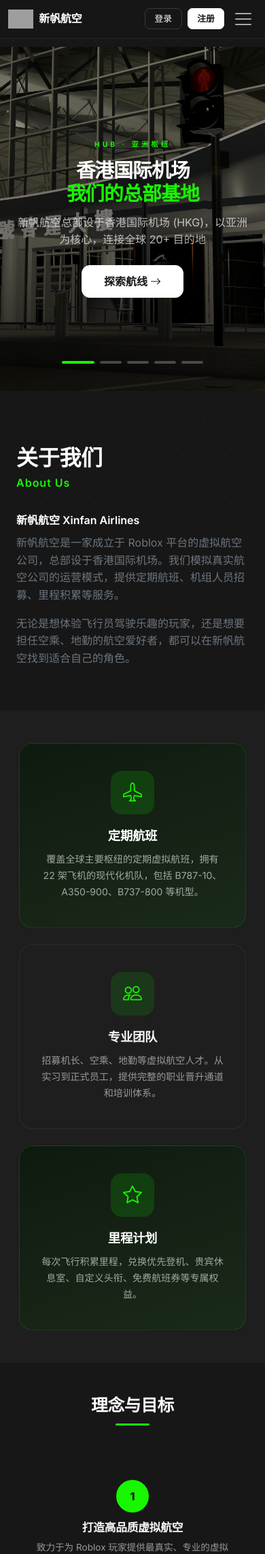
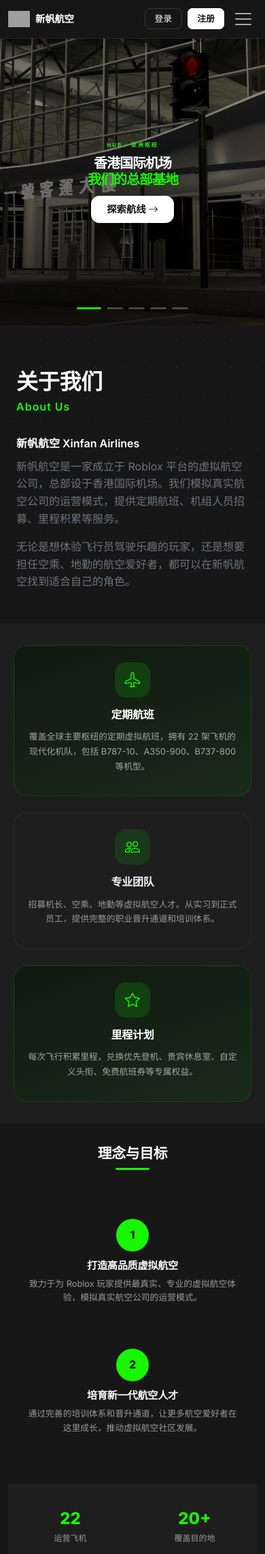
Before and after one commit to hammer-py/xinfan-airlines, a Django app: page / in a window 390 px wide. Shown: the top 2286 px of the page at 68% size. Run offline with Django 5.2, Linux system fonts and the light colour scheme; grey boxes are pictures that could not be loaded.

Commit message:
Add responsive mobile adaptation: breakpoints at 992px, 768px, 576px

```diff
--- a/apps/core/templates/core/home.html
+++ b/apps/core/templates/core/home.html
@@ -113,14 +113,45 @@
     .bg-gray { background: var(--surface); }
     .section-full { width: 100vw; margin-left: calc(-50vw + 50%); margin-right: calc(-50vw + 50%); padding: 5rem 1.5rem; }
     .section-full > .container { max-width: 1140px; }
-    @media (max-width: 768px) { .section-full { padding: 3rem 1rem; } }
     .section-padding { padding: 5rem 0; }
 
+    @media (max-width: 992px) {
+        .service-block { padding: 2rem 1.5rem; }
+        .service-icon { width: 52px; height: 52px; font-size: 1.4rem; margin-bottom: 1rem; }
+        .stat-num { font-size: 2rem; }
+    }
     @media (max-width: 768px) {
-        .hero-slider { height: 60vh; min-height: 380px; margin-top: -0.75rem; }
+        .hero-slider { height: 55vh; min-height: 340px; margin-top: -0.75rem; }
         .slider-arrow { display: none; }
-        .slide-content { padding: 2rem 1.5rem; }
+        .slide-content { padding: 1.5rem 1.5rem; }
+        .slide-content h1 { font-size: 1.5rem; }
+        .slide-content .tag { font-size: 0.55rem; letter-spacing: 3px; }
+        .slide-content p { font-size: 0.85rem; }
+        .section-full { padding: 3rem 0.75rem; }
         .section-padding { padding: 3rem 0; }
+        .service-block { padding: 1.5rem 1rem; }
+        .service-block h3 { font-size: 1rem; }
+        .service-block p { font-size: 0.8rem; }
+        .goal-item { padding: 1.5rem 1rem; }
+        .goal-item h4 { font-size: 0.95rem; }
+        .goal-item p { font-size: 0.8rem; }
+        .stat-num { font-size: 1.75rem; }
+        .stat-label { font-size: 0.75rem; }
+        .title-border { margin: 0.5rem auto 1rem; }
+        .slider-nav { bottom: 1.5rem; }
+        .slider-nav span { width: 24px; height: 3px; }
+        .slider-nav span.active { width: 36px; }
+    }
+    @media (max-width: 576px) {
+        .hero-slider { height: 50vh; min-height: 300px; }
+        .slide-content { padding: 1rem 1rem; }
+        .slide-content h1 { font-size: 1.25rem; }
+        .slide-content p { font-size: 0.78rem; display: none; }
+        .slide-content .tag { font-size: 0.5rem; letter-spacing: 2px; margin-bottom: 0.5rem; }
+        .section-full { padding: 2rem 0.5rem; }
+        .section-padding { padding: 2rem 0; }
+        .service-block { margin-bottom: 0.5rem; }
+        .stat-num { font-size: 1.5rem; }
     }
 </style>
 {% endblock %}
--- a/templates/base.html
+++ b/templates/base.html
@@ -215,12 +215,35 @@
         ::-webkit-scrollbar-thumb { background: #333; border-radius: 3px; }
         ::-webkit-scrollbar-thumb:hover { background: #555; }
 
+        @media (max-width: 992px) {
+            .navbar .nav-link { font-size: 0.8rem; padding: 0.35rem 0.7rem !important; }
+            .navbar-brand { font-size: 0.9rem; }
+            .navbar-brand img { height: 24px !important; }
+            .container { padding-left: 0.75rem; padding-right: 0.75rem; }
+        }
         @media (max-width: 768px) {
             .hero { padding: 3rem 1.2rem; border-radius: 1.25rem; }
             .hero h1 { font-size: 2rem; }
             .container { padding-left: 0.75rem; padding-right: 0.75rem; }
             .card { border-radius: var(--radius-sm); }
             .table { font-size: 0.78rem; }
+            .table-responsive { -webkit-overflow-scrolling: touch; }
+            main.container { padding-top: 0.75rem !important; padding-bottom: 0.75rem !important; }
+            .row.g-3 { --bs-gutter-y: 0.75rem; --bs-gutter-x: 0.75rem; }
+            .footer, .site-footer { padding: 2rem 0 0; margin-top: 3rem; font-size: 0.78rem; }
+            .d-sm-inline { display: none !important; }
+            .navbar .badge { display: none !important; }
+        }
+        @media (max-width: 576px) {
+            .col-md-3 { flex: 0 0 50%; max-width: 50%; }
+            .col-md-4 { flex: 0 0 100%; max-width: 100%; }
+            .col-md-5 { flex: 0 0 100%; max-width: 100%; }
+            .row.justify-content-center > .col-md-5 { flex: 0 0 100%; max-width: 100%; }
+            .btn-lg { padding: 0.5rem 1.4rem; font-size: 0.9rem; }
+            h2 { font-size: 1.3rem; }
+            h3 { font-size: 1.1rem; }
+            .page-heading { font-size: 1.4rem; }
+            .alert { font-size: 0.8rem; padding: 0.6rem 1rem; }
         }
     </style>
     {% block extra_head %}{% endblock %}
```
